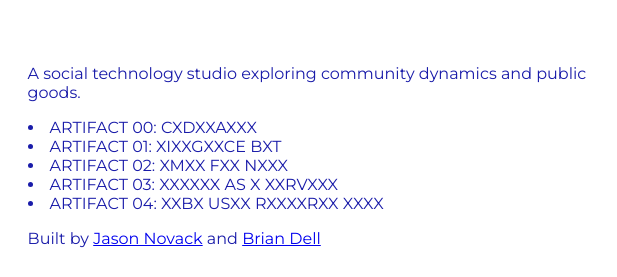
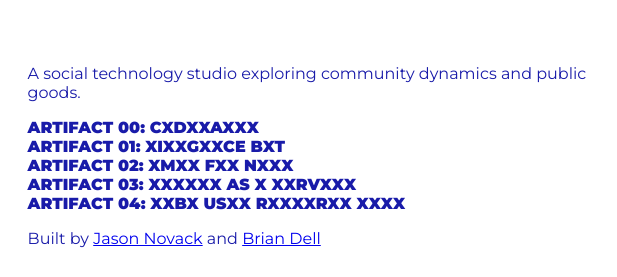
Before and after one commit to Public-Artifacts/publicartifactsxyz, a plain HTML site: page index.html in a window 1280 px wide. Shown: the top 277 px of the page, 421-1038 px from the left. Drawn offline with Linux system fonts and the light colour scheme.

Commit message:
adjusting li styling

```diff
--- a/styles.css
+++ b/styles.css
@@ -55,3 +55,8 @@ section h1:first-child {
 #desc {
   margin-top: 0;
 }
+
+li {
+  list-style-type: none;
+  font-weight: 1000;
+}
```
